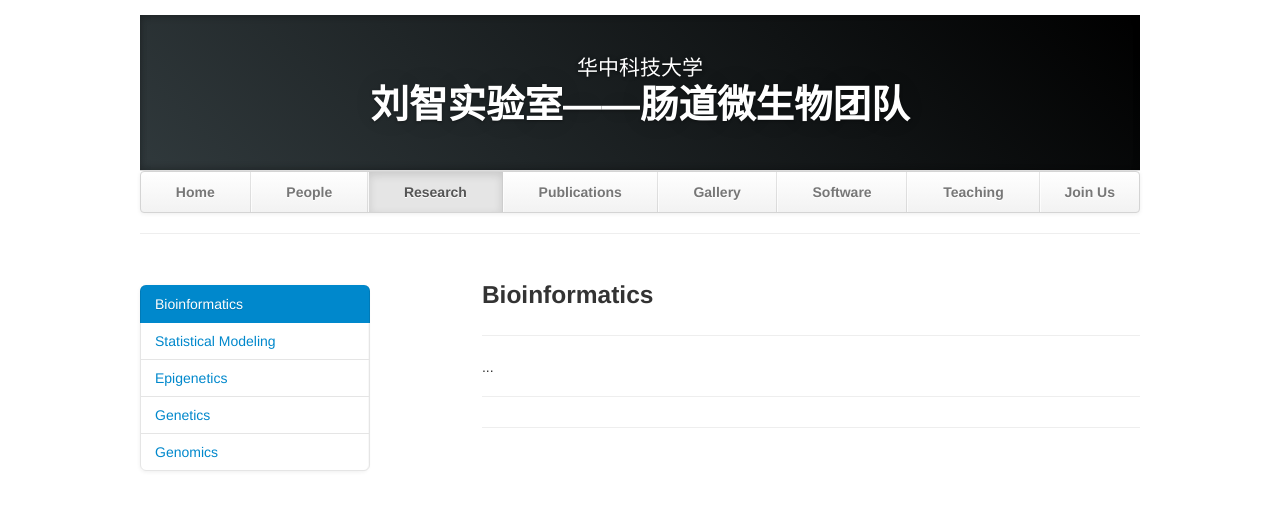
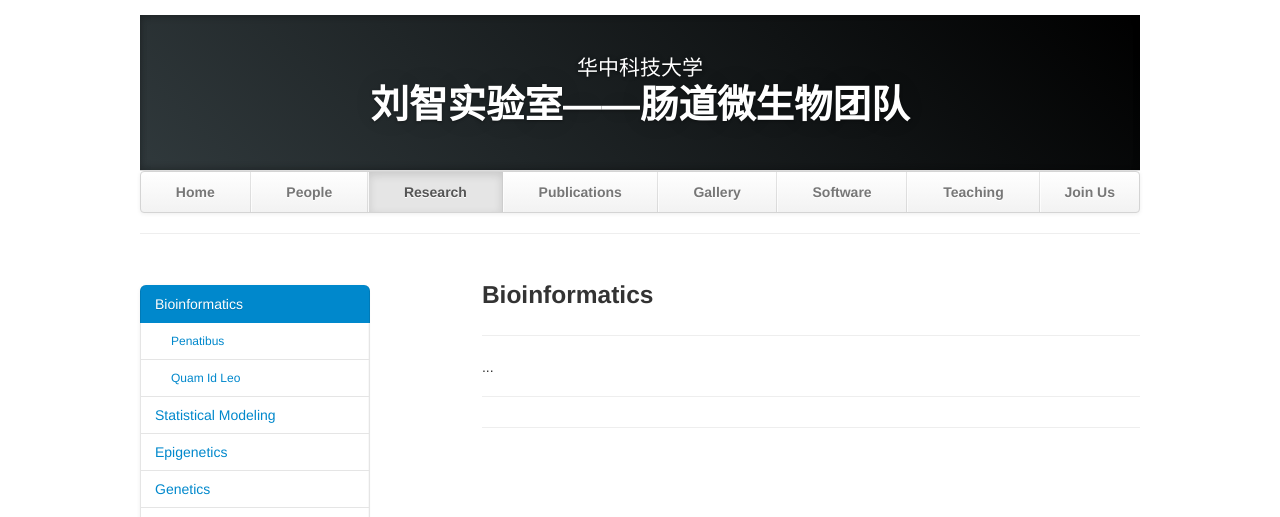
Before and after one commit to yqq-79/website, a plain HTML site: page research.html in a window 1280 px wide. Shown: the top 517 px of the page. Drawn offline with Linux system fonts and the light colour scheme.

Commit message:
Update research.html

```diff
--- a/research.html
+++ b/research.html
@@ -49,6 +49,8 @@
                   <li><a class="subhead" href="#FacilisisMagna"> Facilisis Magna </a></li>
                   -->
                   <li><a href="#Bioinfo"> Bioinformatics </a></li>
+                  <li><a class="subhead" href="#Penatibus"> Penatibus </a></li>
+                  <li><a class="subhead" href="#QuamIdLeo"> Quam Id Leo  </a></li>
                   <li><a href="#StatModel"> Statistical Modeling </a></li>
                   <li><a href="#Epigen"> Epigenetics </a></li>
                   <li><a href="#Gene"> Genetics </a></li>
```
